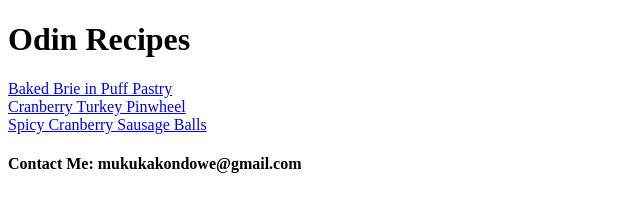
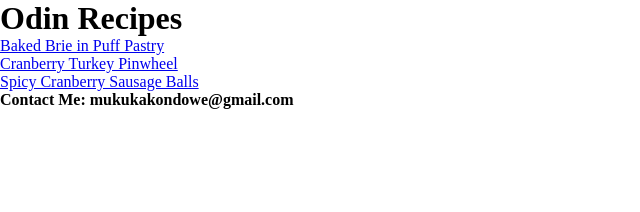
Before and after one commit to KondoweMukuka/odin-recipes, a plain HTML site: page index.html in a window 1280 px wide. Shown: the whole page, without its empty margins (0-640 px from the left). Drawn offline with Linux system fonts and the light colour scheme; files that its build step writes are made by us from their sources.

Commit message:
Remove all padding and margins on elements

```diff
--- a/index.html
+++ b/index.html
@@ -3,7 +3,7 @@
     <head>
         <meta charset="UTF-8">
         <title>Odin Recipes</title>
-        <link href="./index.css" rel="stylesheet">
+        <link href="./styles/index.css" rel="stylesheet">
     </head>
 
     <body>
--- a/styles/index.css
+++ b/styles/index.css
@@ -0,0 +1,5 @@
+* {
+    box-sizing: border-box;
+    padding: 0px;
+    margin: 0px;
+}
```
